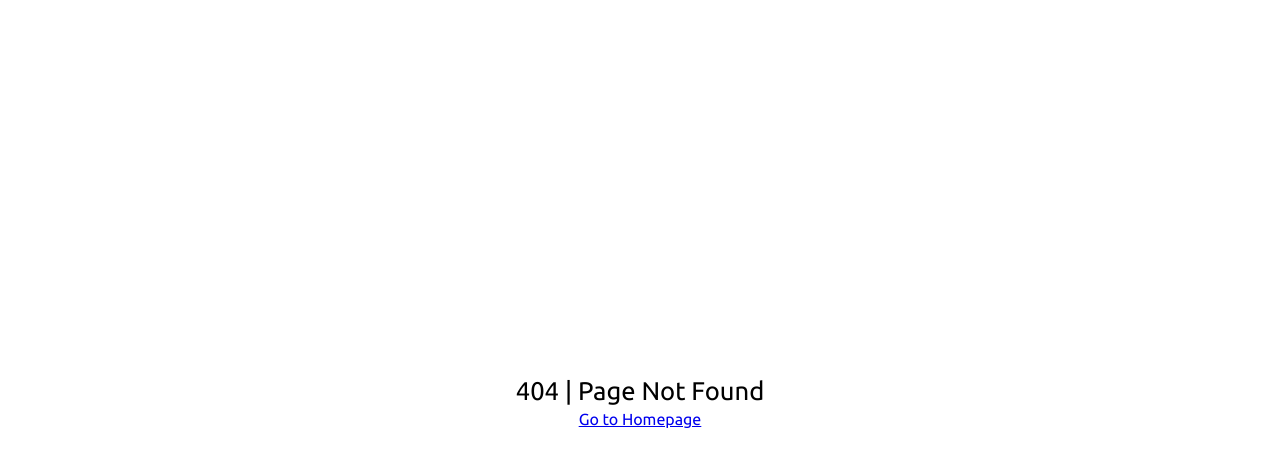
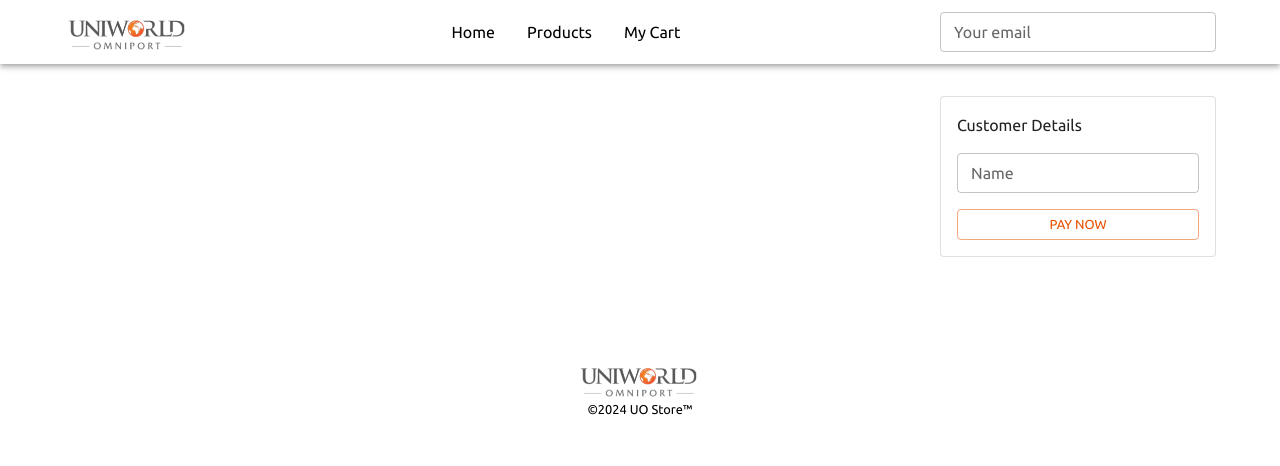
Before and after one commit to tony-tripulca/uo-commerce-client, a React app: page /checkout in a window 1280 px wide. Before the commit this address led to /not-found. Shown: the top 466 px of the page. Built offline with nearby package versions, Linux system fonts and the light colour scheme.

Commit message:
Checkout module

```diff
--- a/src/App.js
+++ b/src/App.js
@@ -1,4 +1,4 @@
-import React, { useState } from "react";
+import React, { useEffect, useState } from "react";
 import { BrowserRouter } from "react-router-dom";
 import moment from "moment-timezone";
 
@@ -30,11 +30,18 @@ export default function App() {
     severity: "succes",
   });
 
+  const [userEmail, setUserEmail] = useState("");
+  const [cart, setCart] = useState([]);
+
   const globals = {
     loading,
     setLoading,
     snackbar,
     setSnackbar,
+    userEmail,
+    setUserEmail,
+    cart,
+    setCart,
   };
 
   return (
--- a/src/AppRouter.js
+++ b/src/AppRouter.js
@@ -4,6 +4,7 @@ import { Navigate, Route, Routes } from "react-router-dom";
 import NotFound from "./modules/not-found/NotFound";
 import Homepage from "./modules/homepage/Homepage";
 import Products from "./modules/products/Products";
+import Checkout from "./modules/checkout/Checkout";
 
 export default function AppRouter() {
   return (
@@ -11,6 +12,7 @@ export default function AppRouter() {
       <Route path="/" element={<Homepage />} />
       <Route path="/products" element={<Products />} />
       <Route path="/products/:category" element={<Products />} />
+      <Route path="/checkout" element={<Checkout />} />
 
       <Route path="/not-found" element={<NotFound />} />
       <Route path="*" element={<Navigate to="/not-found" />} />
--- a/src/components/header/Header.js
+++ b/src/components/header/Header.js
@@ -1,11 +1,30 @@
-import React from "react";
+import React, { useContext, useEffect, useState } from "react";
+import { Link } from "react-router-dom";
 
-import { Box, Container, MenuItem, MenuList, Typography } from "@mui/material";
+import {
+  Box,
+  Container,
+  MenuItem,
+  MenuList,
+  TextField,
+  Typography,
+} from "@mui/material";
+
+import Global from "../../util/global";
 
 import "./Header.scss";
-import { Link } from "react-router-dom";
 
 export default function Header() {
+  const { userEmail, setUserEmail, snackbar, setSnackbar } = useContext(Global);
+
+  useEffect(() => {
+    setUserEmail(localStorage.getItem("userEmail"));
+  }, []);
+
+  useEffect(() => {
+    localStorage.setItem("userEmail", userEmail);
+  }, [userEmail]);
+
   return (
     <React.Fragment>
       <Box component={"nav"} id="header">
@@ -24,9 +43,15 @@ export default function Header() {
               <Link to="/products">Products</Link>
             </MenuItem>
             <MenuItem>
-              <Link to="/">My Cart</Link>
+              <Link to="/checkout">My Cart</Link>
             </MenuItem>
           </MenuList>
+          <TextField
+            label="Your email"
+            size="small"
+            value={userEmail}
+            onChange={(event) => setUserEmail(event.target.value)}
+          />
         </Container>
       </Box>
     </React.Fragment>
--- a/src/components/header/Header.scss
+++ b/src/components/header/Header.scss
@@ -9,7 +9,7 @@
     height: 64px;
 
     .main-logo {
-      width: 64px;
+      width: 128px;
     }
 
     .MuiList-root {
@@ -28,13 +28,3 @@
     }
   }
 }
-
-@media (min-width: 768px) {
-  #header {
-    .header-holder {
-      .main-logo {
-        width: 128px;
-      }
-    }
-  }
-}
--- /dev/null
+++ b/src/modules/checkout/Checkout.js
@@ -0,0 +1,109 @@
+import React, { useContext, useEffect, useState } from "react";
+import { Helmet } from "react-helmet";
+
+import {
+  Alert,
+  Box,
+  Button,
+  Chip,
+  Container,
+  Grid,
+  Paper,
+  Snackbar,
+  TextField,
+  Typography,
+} from "@mui/material";
+
+import Global from "../../util/global";
+import Header from "../../components/header/Header";
+import Footer from "../../components/footer/Footer";
+
+import "./Checkout.scss";
+
+export default function Checkout() {
+  const { snackbar, setSnackbar, cart, setCart } = useContext(Global);
+
+  const handlePayNow = () => {
+    if (cart.length) {
+      alert("connect to api");
+    } else {
+      setSnackbar((snackbar) => ({
+        ...snackbar,
+        open: true,
+        text: `Your cart is empty`,
+        severity: "error",
+      }));
+    }
+  };
+
+  return (
+    <React.Fragment>
+      <Helmet>
+        <title>Checkout | UO Store </title>
+      </Helmet>
+      <Header />
+      <Box component={"section"} id="checkout">
+        <Container maxWidth="xl" className="checkout-holder">
+          <Grid container spacing={2}>
+            <Grid item xs={12} md={8} lg={9}>
+              <Box>
+                <Grid container spacing={2}>
+                  {cart.map((item, i) => (
+                    <Grid item xs={12} md={6} xl={4} key={i}>
+                      <Paper variant="outlined" className="card-product">
+                        <Typography>{item.name}</Typography>
+                        <Typography>
+                          ${parseFloat(item.price).toFixed(2)}
+                        </Typography>
+                        <Chip label={item.category} />
+                      </Paper>
+                    </Grid>
+                  ))}
+                </Grid>
+              </Box>
+            </Grid>
+            <Grid item xs={12} md={4} lg={3}>
+              <Paper variant="outlined" className="card-actions">
+                <Grid container spacing={2}>
+                  <Grid item xs={12}>
+                    <Typography>Customer Details</Typography>
+                  </Grid>
+                  <Grid item xs={12}>
+                    <TextField variant="outlined" label="Name" size="small" />
+                  </Grid>
+                  <Grid item xs={12}>
+                    <Button
+                      fullWidth
+                      size="small"
+                      variant="outlined"
+                      color="orange"
+                      onClick={() => handlePayNow()}
+                    >
+                      Pay Now
+                    </Button>
+                  </Grid>
+                </Grid>
+              </Paper>
+            </Grid>
+          </Grid>
+        </Container>
+      </Box>
+      <Footer />
+      <Snackbar
+        anchorOrigin={{ vertical: snackbar.y, horizontal: snackbar.x }}
+        autoHideDuration={snackbar.duration}
+        open={snackbar.open}
+        onClose={() => setSnackbar({ ...snackbar, open: false })}
+      >
+        <Alert
+          onClose={() => setSnackbar({ ...snackbar, open: false })}
+          severity={snackbar.severity}
+          variant="filled"
+          sx={{ width: "100%" }}
+        >
+          {snackbar.text}
+        </Alert>
+      </Snackbar>
+    </React.Fragment>
+  );
+}
--- /dev/null
+++ b/src/modules/checkout/Checkout.scss
@@ -0,0 +1,24 @@
+#checkout {
+  padding-top: 32px;
+  padding-bottom: 32px;
+
+  .checkout-holder {
+    .card-product {
+      display: flex;
+      flex-direction: column;
+      padding: 16px;
+
+      .MuiChip-root {
+        align-self: flex-end;
+      }
+
+      .MuiButton-root {
+        margin-top: 8px;
+      }
+    }
+
+    .card-actions {
+      padding: 16px;
+    }
+  }
+}
--- a/src/modules/products/Products.js
+++ b/src/modules/products/Products.js
@@ -21,6 +21,7 @@ import Header from "../../components/header/Header";
 import Footer from "../../components/footer/Footer";
 
 import "./Products.scss";
+import { duration } from "moment";
 
 const tempData = [
   {
@@ -64,22 +65,32 @@ const tempData = [
 export default function Products() {
   const { category } = useParams();
 
-  const { snackbar, setSnackbar } = useContext(Global);
+  const { snackbar, setSnackbar, userEmail, cart, setCart } =
+    useContext(Global);
 
   const [products, setProducts] = useState([]);
 
-  const handleAddToCart = () => {
+  const handleAddToCart = (data) => {
+    setCart((cart) => [...cart, data]);
+
     setSnackbar((snackbar) => ({
       ...snackbar,
       open: true,
       text: `Added to cart`,
       severity: "success",
+      duration: 500,
     }));
   };
 
   useEffect(() => {
-    let result = tempData.filter((i) => i.category.toLowerCase() === category);
-    setProducts(result);
+    if (!category) {
+      setProducts(tempData);
+    } else {
+      let result = tempData.filter(
+        (i) => i.category.toLowerCase() === category
+      );
+      setProducts(result);
+    }
   }, [category]);
 
   return (
@@ -104,7 +115,12 @@ export default function Products() {
           </MenuList>
           <Grid container spacing={2}>
             <Grid item xs={12} textAlign={"right"}>
-              <Button variant="outlined" color="orange">
+              <Button
+                component={Link}
+                to="/checkout"
+                variant="outlined"
+                color="orange"
+              >
                 Checkout Now
               </Button>
             </Grid>
@@ -119,7 +135,7 @@ export default function Products() {
                     variant="contained"
                     size="small"
                     color="orange"
-                    onClick={() => handleAddToCart()}
+                    onClick={() => handleAddToCart(item)}
                   >
                     Add to Cart
                   </Button>
```
